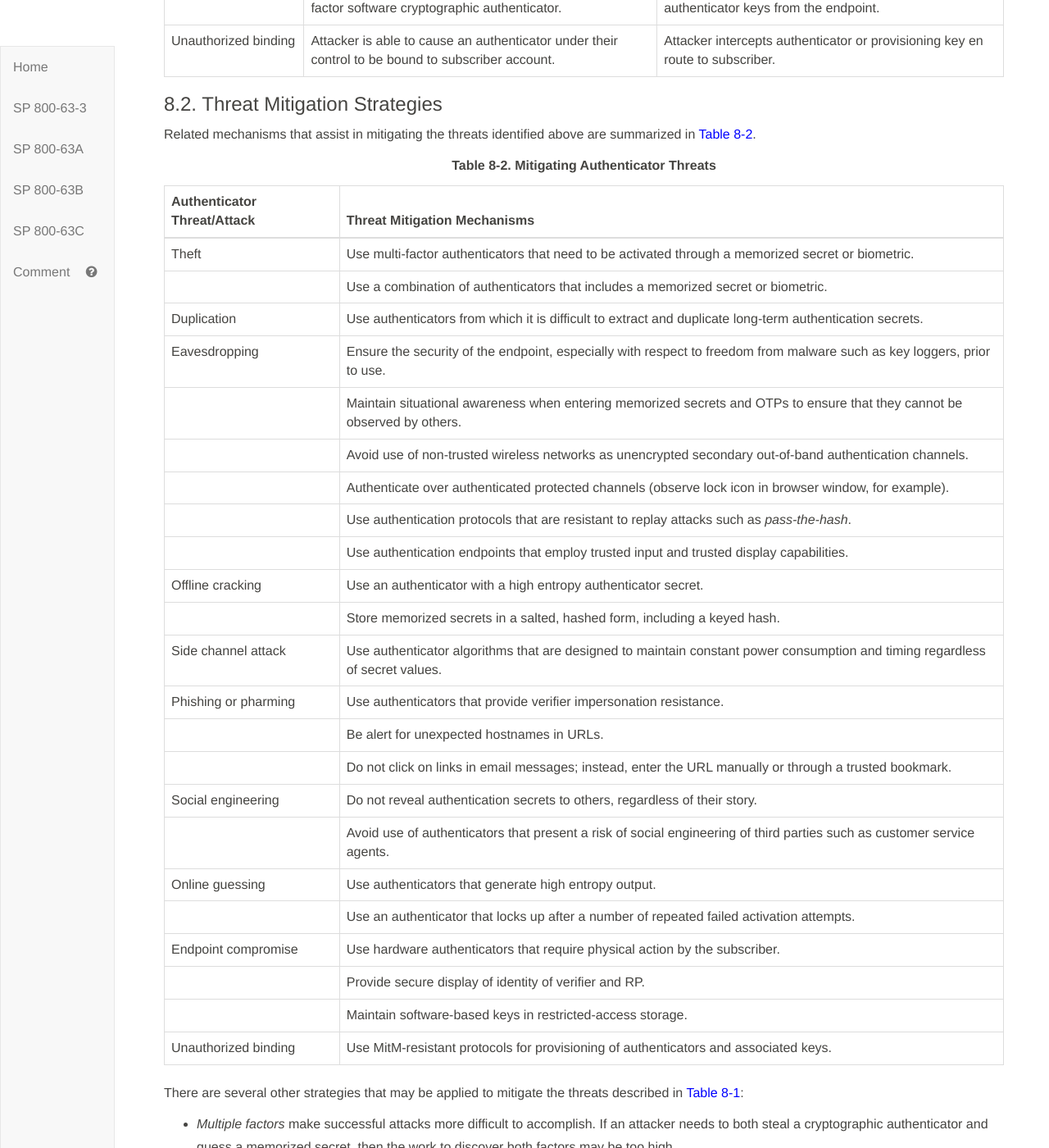
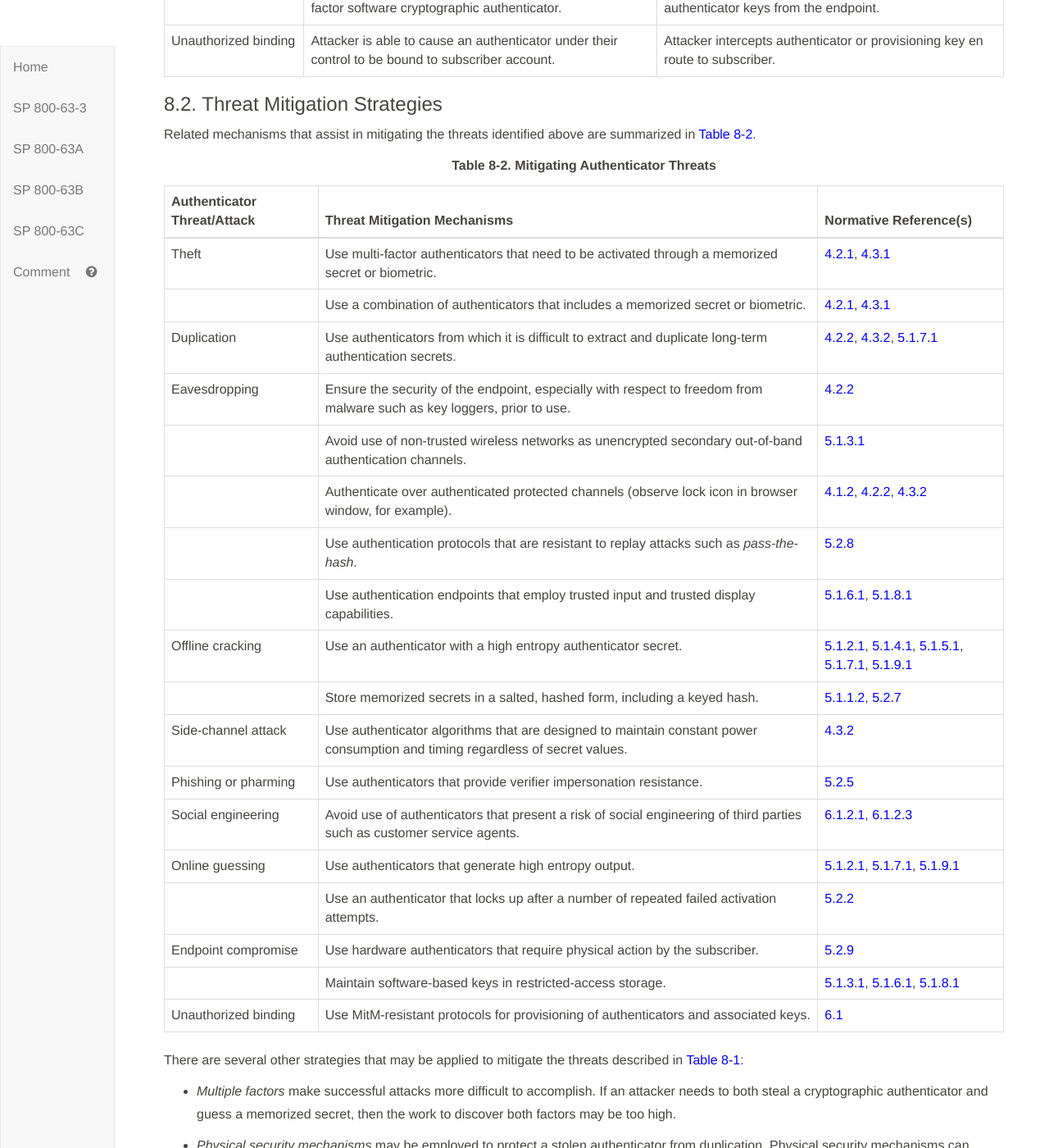
Before and after one commit to usnistgov/800-63-3, a Jekyll site: the page built from sp800-63b/sec8_security.md, in a window 1280 px wide and 1400 px high, scrolled down 2507 px. Shown: the whole window at 82% size. Built offline with Jekyll 4.4.1, drawn with Linux system fonts in a browser that asks for light colours; our own code applies the rules of GitHub Pages for plain Markdown files.

Commit message:
References to requirements for threat mitigations in -63B

```diff
--- a/sp800-63b/sec8_security.md
+++ b/sp800-63b/sec8_security.md
@@ -70,31 +70,26 @@ Related mechanisms that assist in mitigating the threats identified above are su
 </div>
 
 
-| **Authenticator Threat/Attack** | **Threat Mitigation Mechanisms** |
-|---------------------------------|----------------------------------|
-| Theft | Use multi-factor authenticators that need to be activated through a memorized secret or biometric.|
-| | Use a combination of authenticators that includes a memorized secret or biometric.
-| Duplication |  Use authenticators from which it is difficult to extract and duplicate long-term authentication secrets. |
-| Eavesdropping | Ensure the security of the endpoint, especially with respect to freedom from malware such as key loggers, prior to use.
-| | Maintain situational awareness when entering memorized secrets and OTPs to ensure that they cannot be observed by others.
-| | Avoid use of non-trusted wireless networks as unencrypted secondary out-of-band authentication channels.
-| | Authenticate over authenticated protected channels (observe lock icon in browser window, for example).
-| | Use authentication protocols that are resistant to replay attacks such as *pass-the-hash*.
-| | Use authentication endpoints that employ trusted input and trusted display capabilities.
-| Offline cracking | Use an authenticator with a high entropy authenticator secret.
-| | Store memorized secrets in a salted, hashed form, including a keyed hash.
-| Side channel attack | Use authenticator algorithms that are designed to maintain constant power consumption and timing regardless of secret values.
-| Phishing or pharming | Use authenticators that provide verifier impersonation resistance.
-| | Be alert for unexpected hostnames in URLs.
-| | Do not click on links in email messages; instead, enter the URL manually or through a trusted bookmark.
-| Social engineering | Do not reveal authentication secrets to others, regardless of their story.
-| | Avoid use of authenticators that present a risk of social engineering of third parties such as customer service agents.
-| Online guessing | Use authenticators that generate high entropy output.
-| | Use an authenticator that locks up after a number of repeated failed activation attempts.
-| Endpoint compromise | Use hardware authenticators that require physical action by the subscriber.
-| | Provide secure display of identity of verifier and RP.
-| | Maintain software-based keys in restricted-access storage.
-| Unauthorized binding | Use MitM-resistant protocols for provisioning of authenticators and associated keys.
+| **Authenticator Threat/Attack** | **Threat Mitigation Mechanisms** | **Normative Reference(s)** |
+|---------------------------------|----------------------------------|-------|
+| Theft | Use multi-factor authenticators that need to be activated through a memorized secret or biometric.| [4.2.1](#aal2types), [4.3.1](#aal3types) |
+| | Use a combination of authenticators that includes a memorized secret or biometric. | [4.2.1](#aal2types), [4.3.1](#aal3types) |
+| Duplication |  Use authenticators from which it is difficult to extract and duplicate long-term authentication secrets. | [4.2.2](#aal2req), [4.3.2](#aal3req), [5.1.7.1](#sfcda) |
+| Eavesdropping | Ensure the security of the endpoint, especially with respect to freedom from malware such as key loggers, prior to use. | [4.2.2](#aal2req) |
+| | Avoid use of non-trusted wireless networks as unencrypted secondary out-of-band authentication channels. | [5.1.3.1](#ooba) |
+| | Authenticate over authenticated protected channels (observe lock icon in browser window, for example). | [4.1.2](#aal1req), [4.2.2](#aal2req), [4.3.2](#aal3req) |
+| | Use authentication protocols that are resistant to replay attacks such as *pass-the-hash*. | [5.2.8](#replay) |
+| | Use authentication endpoints that employ trusted input and trusted display capabilities. | [5.1.6.1](#sfcsa), [5.1.8.1](#mfcsa) |
+| Offline cracking | Use an authenticator with a high entropy authenticator secret. | [5.1.2.1](#lusa), [5.1.4.1](#sfotpa), [5.1.5.1](#mfotpa), [5.1.7.1](#sfcda), [5.1.9.1](#mfcda) |
+| | Store memorized secrets in a salted, hashed form, including a keyed hash. | [5.1.1.2](#memsecretver), [5.2.7](#verifier-secrets) |
+| Side-channel attack | Use authenticator algorithms that are designed to maintain constant power consumption and timing regardless of secret values. | [4.3.2](#aal3req)
+| Phishing or pharming | Use authenticators that provide verifier impersonation resistance. | [5.2.5](#verifimpers) |
+| Social engineering | Avoid use of authenticators that present a risk of social engineering of third parties such as customer service agents. | [6.1.2.1](#bindexisting), [6.1.2.3](#replacement) |
+| Online guessing | Use authenticators that generate high entropy output. | [5.1.2.1](#lusa), [5.1.7.1](#sfcda), [5.1.9.1](#mfcda) |
+| | Use an authenticator that locks up after a number of repeated failed activation attempts. | [5.2.2](#throttle) |
+| Endpoint compromise | Use hardware authenticators that require physical action by the subscriber. | [5.2.9](#intent) |
+| | Maintain software-based keys in restricted-access storage. | [5.1.3.1](#ooba), [5.1.6.1](#sfcsa), [5.1.8.1](#mfcsa) |
+| Unauthorized binding | Use MitM-resistant protocols for provisioning of authenticators and associated keys. | [6.1](#binding) |
 
 There are several other strategies that may be applied to mitigate the threats described in [Table 8-1](#63bSec8-Table1):
 
```
Also changed, not shown: sp800-63b/sec4_aal.md (+9 -7 lines), sp800-63b/sec5_authenticators.md (+6 -6 lines), sp800-63b/sec6_lifecycle.md (+1 -1 lines).
